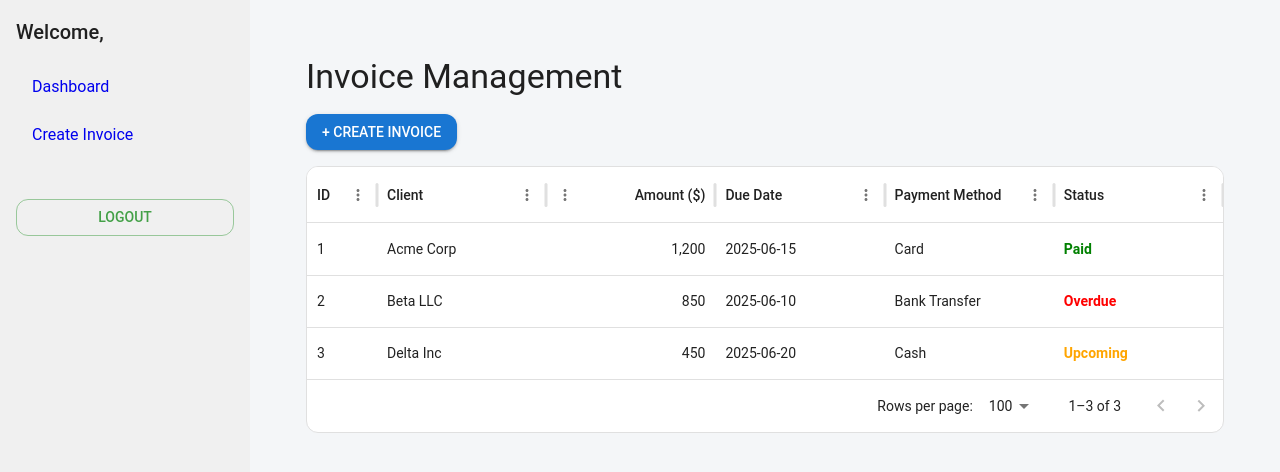
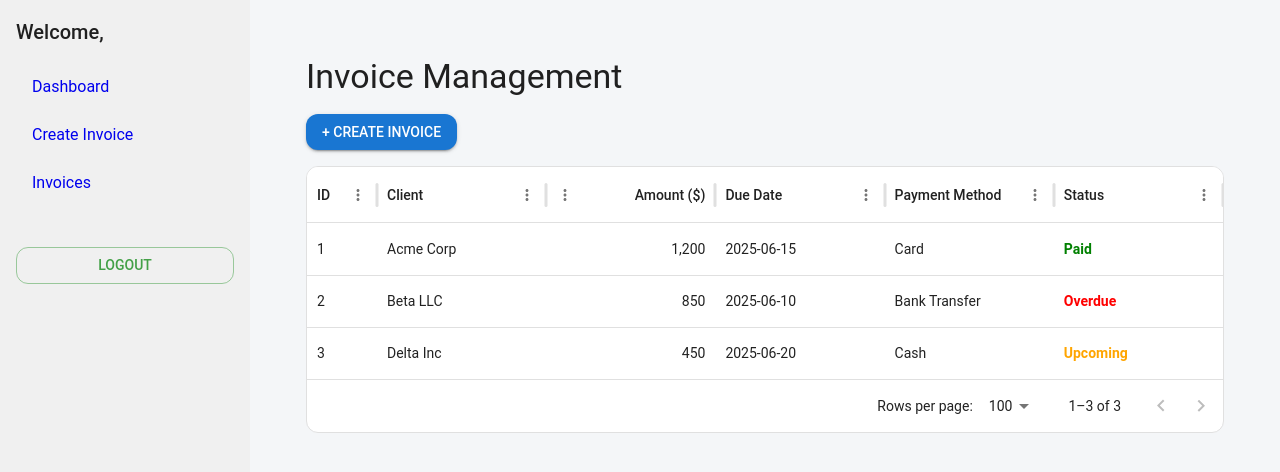
Before and after one commit to Eman-Abukhater/advanced-invoice-system, a Next.js app: page /dashboard/invoices in a window 1280 px wide. Shown: the top 472 px of the page. Built offline with nearby package versions, Linux system fonts and the light colour scheme; no server answers.

Commit message:
add the invoice table to navbar

```diff
--- a/src/components/Sidebar.jsx
+++ b/src/components/Sidebar.jsx
@@ -10,7 +10,8 @@ const Sidebar = () => {
 
   const links = [
     { label: 'Dashboard', href: '/dashboard' },
-    { label: 'Create Invoice', href: '/dashboard/create-invoice' },
+    { label: 'Create Invoice', href: '/dashboard/create-invoice'},
+    { label: 'Invoices', href: '/dashboard/invoices' },
   ];
 
   return (
```
